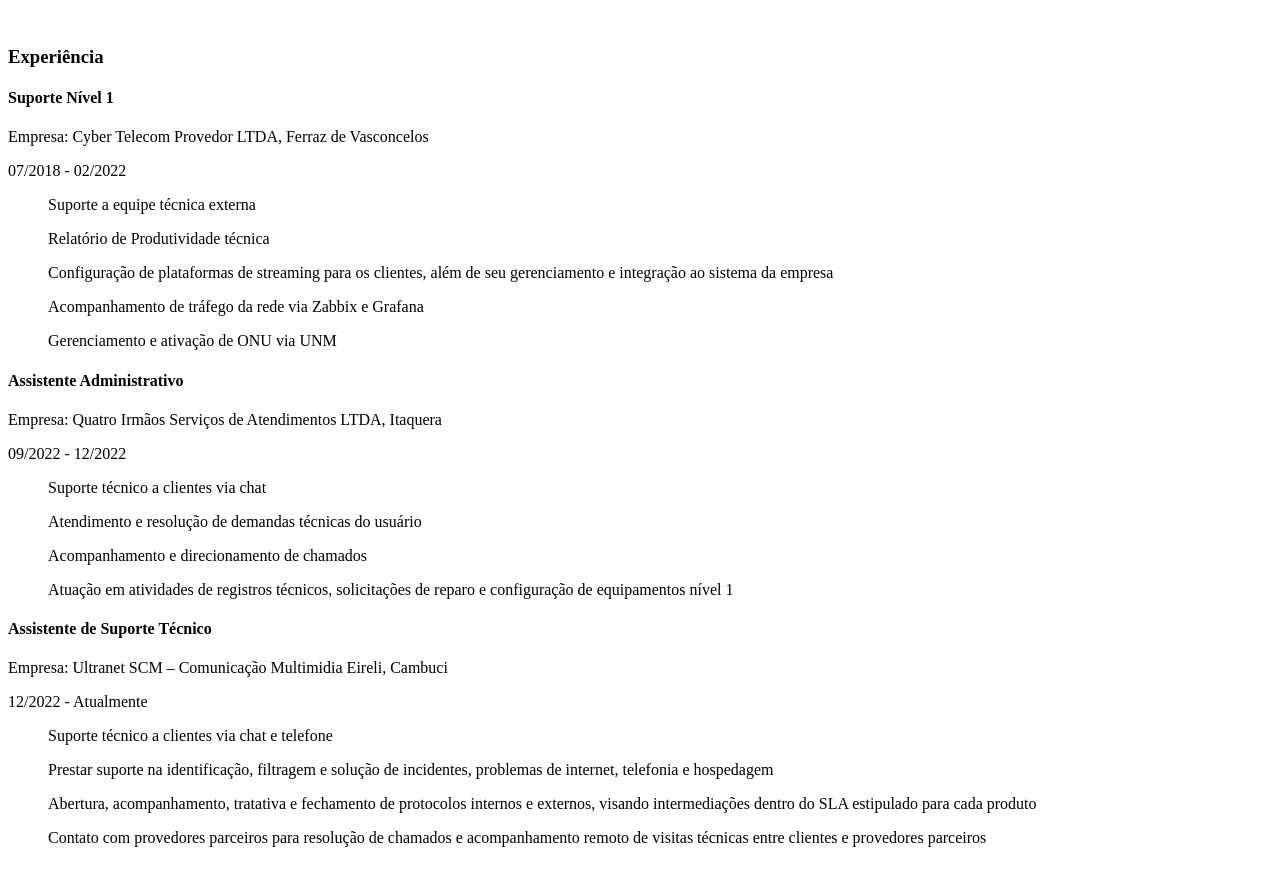
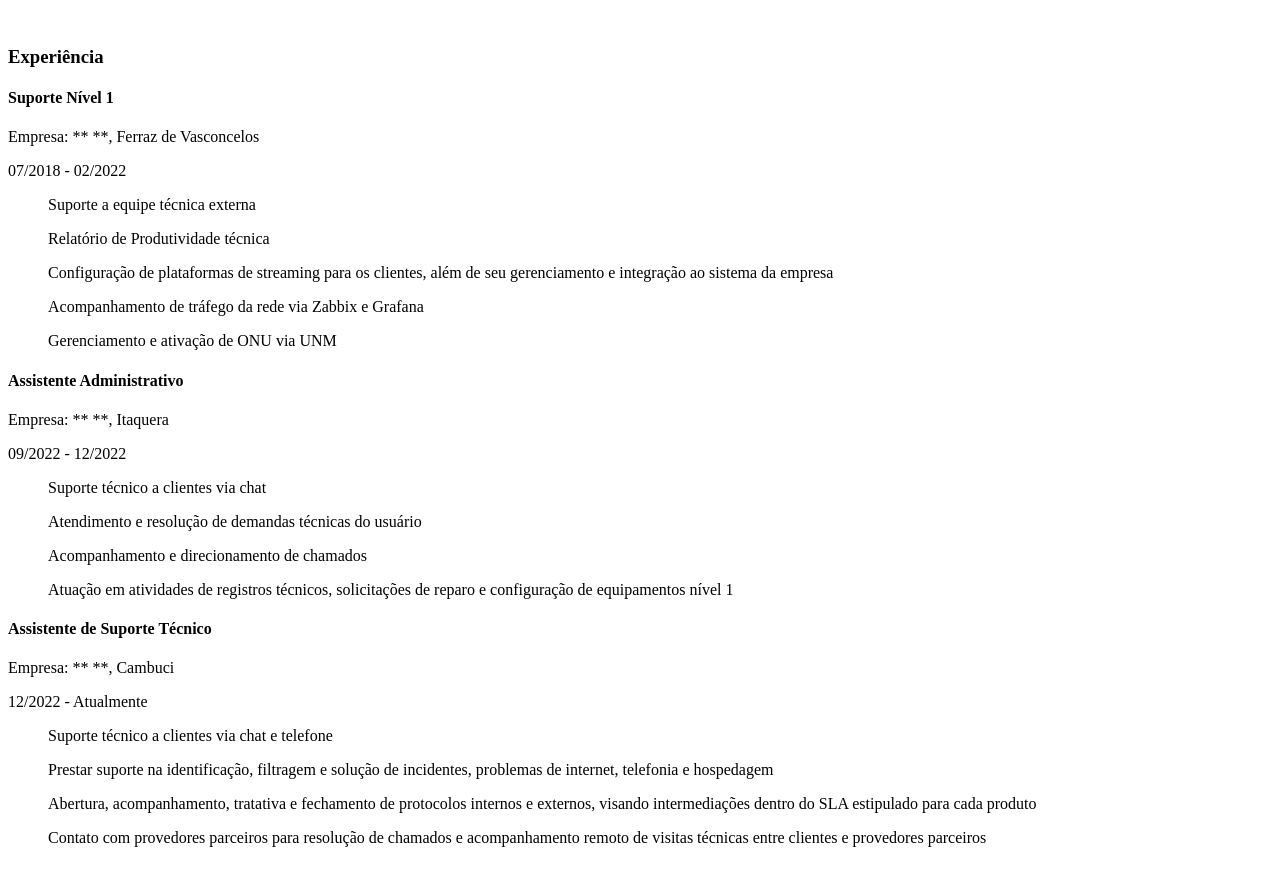
Before and after one commit to Biancajk24/Elas-Tech-Curriculo, a plain HTML site: page index.html in a window 1280 px wide. Shown: the part 760-1634 px from the top of the page. Drawn offline with Linux system fonts and the light colour scheme.

Commit message:
Alteração de informações

```diff
--- a/index.html
+++ b/index.html
@@ -38,7 +38,7 @@
     <br>
     <h3>Experiência</h3>
     <h4>Suporte Nível 1</h4>
-    <p>Empresa: Cyber Telecom Provedor LTDA, Ferraz de Vasconcelos</p>
+    <p>Empresa: ** **, Ferraz de Vasconcelos</p>
     <p>07/2018 - 02/2022</p>
         <ul>Suporte a equipe técnica externa</ul>
         <ul>Relatório de Produtividade técnica</ul>
@@ -46,14 +46,14 @@
         <ul>Acompanhamento de tráfego da rede via Zabbix e Grafana</ul>
         <ul>Gerenciamento e ativação de ONU via UNM</ul>
     <h4>Assistente Administrativo</h4>
-    <p>Empresa: Quatro Irmãos Serviços de Atendimentos LTDA, Itaquera</p>
+    <p>Empresa: ** **, Itaquera</p>
     <p>09/2022 - 12/2022</p>
         <ul>Suporte técnico a clientes via chat</ul>
         <ul>Atendimento e resolução de demandas técnicas do usuário</ul>
         <ul>Acompanhamento e direcionamento de chamados</ul>
         <ul>Atuação em atividades de registros técnicos, solicitações de reparo e configuração de equipamentos nível 1</ul>
     <h4>Assistente de Suporte Técnico</h4>
-    <p>Empresa: Ultranet SCM – Comunicação Multimidia Eireli, Cambuci</p>
+    <p>Empresa: ** **, Cambuci</p>
     <p>12/2022 - Atualmente</p>
         <ul>Suporte técnico a clientes via chat e telefone</ul>
         <ul>Prestar suporte na identificação, filtragem e solução de incidentes, problemas de internet, telefonia e hospedagem</ul>
```
